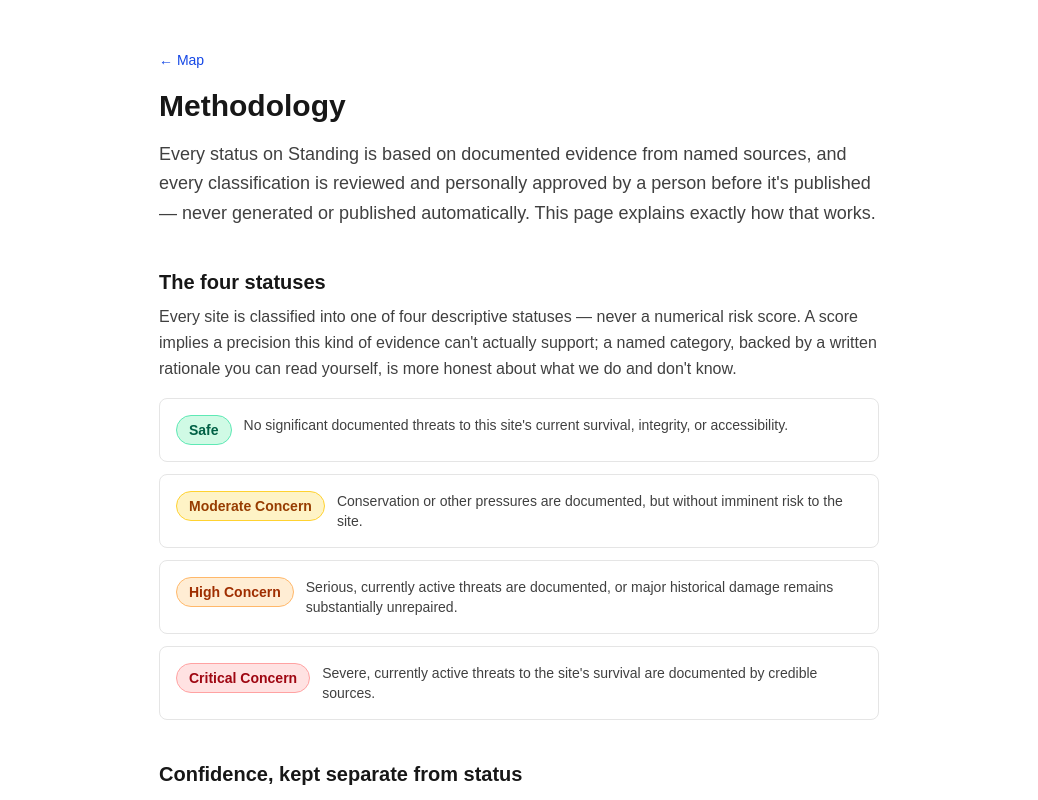
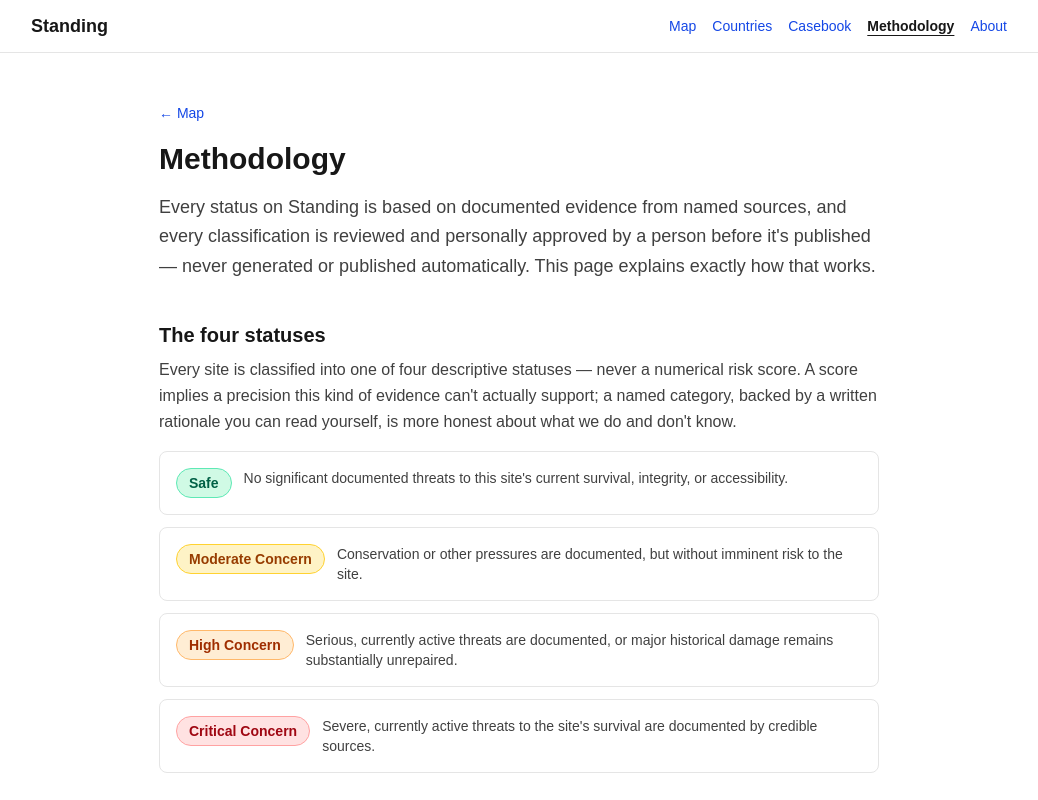
Before and after one commit to HarryDisley/HeritageWatch, a Next.js app: page /methodology in a window 1280 px wide. Shown: the top 800 px of the page, without its empty margins (121-1159 px from the left). Built offline with nearby package versions, Linux system fonts and the light colour scheme.

Commit message:
Add site-wide header navigation

```diff
--- a/src/app/layout.tsx
+++ b/src/app/layout.tsx
@@ -1,6 +1,7 @@
 import type { Metadata } from "next";
 import { Geist, Geist_Mono } from "next/font/google";
 import "./globals.css";
+import SiteHeader from "@/components/SiteHeader";
 
 const geistSans = Geist({
   variable: "--font-geist-sans",
@@ -27,7 +28,10 @@
       lang="en"
       className={`${geistSans.variable} ${geistMono.variable} h-full antialiased`}
     >
-      <body className="min-h-full flex flex-col">{children}</body>
+      <body className="min-h-full flex flex-col">
+        <SiteHeader />
+        {children}
+      </body>
     </html>
   );
 }
--- /dev/null
+++ b/src/components/SiteHeader.tsx
@@ -0,0 +1,52 @@
+"use client";
+
+// The navigation bar shown at the top of every page EXCEPT the map
+// homepage (which is full-screen and has its own menu drawer).
+// usePathname() tells us which page we are on, so the bar can hide itself
+// on "/" and mark the current section with aria-current for screen readers.
+import Link from "next/link";
+import { usePathname } from "next/navigation";
+
+const LINKS = [
+  { href: "/", label: "Map" },
+  { href: "/countries", label: "Countries" },
+  { href: "/casebook", label: "Casebook" },
+  { href: "/methodology", label: "Methodology" },
+  { href: "/about", label: "About" },
+];
+
+export default function SiteHeader() {
+  const pathname = usePathname();
+  if (pathname === "/") return null;
+
+  return (
+    <header className="border-b border-neutral-200 bg-white">
+      <div className="mx-auto flex max-w-5xl flex-wrap items-center justify-between gap-x-6 gap-y-1 px-6 py-3">
+        <Link href="/" className="text-lg font-bold text-neutral-900">
+          Standing
+        </Link>
+        <nav aria-label="Main" className="flex flex-wrap gap-x-4 gap-y-1 text-sm">
+          {LINKS.map(({ href, label }) => {
+            const current =
+              href !== "/" &&
+              (pathname === href || pathname.startsWith(`${href}/`));
+            return (
+              <Link
+                key={href}
+                href={href}
+                aria-current={current ? "page" : undefined}
+                className={
+                  current
+                    ? "font-semibold text-neutral-900 underline underline-offset-4"
+                    : "text-blue-700 hover:underline"
+                }
+              >
+                {label}
+              </Link>
+            );
+          })}
+        </nav>
+      </div>
+    </header>
+  );
+}
```
